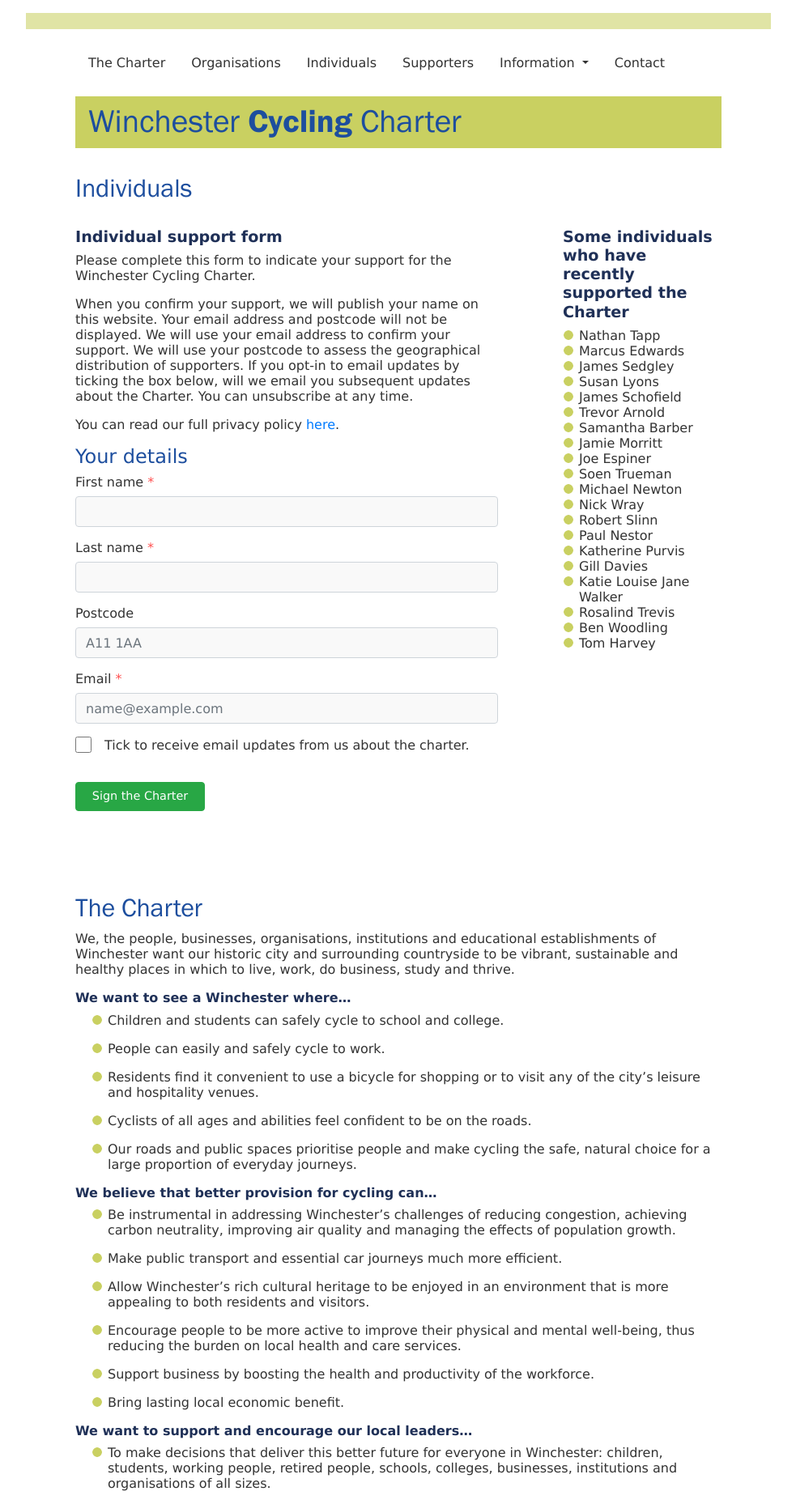
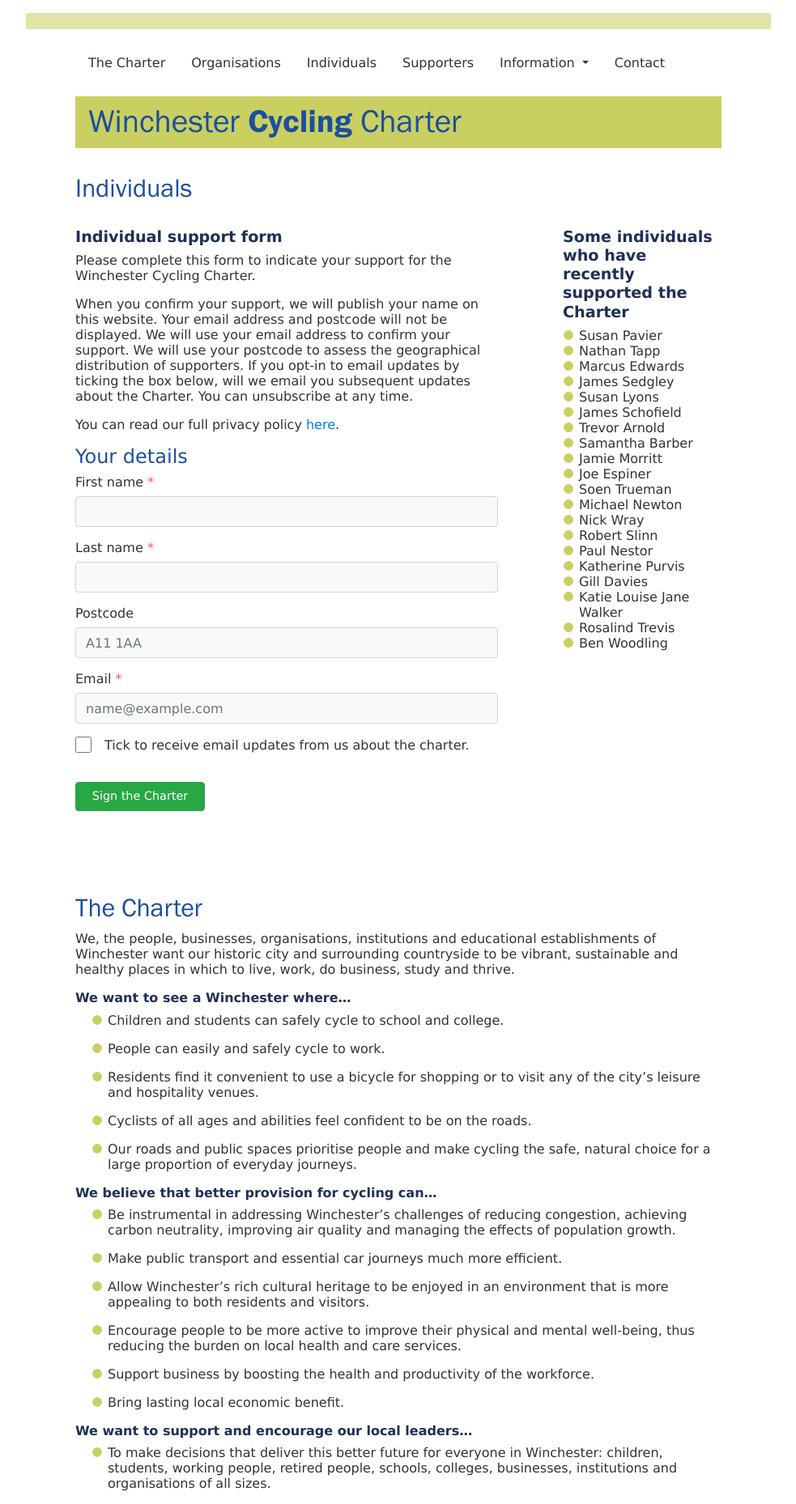
Before and after one commit to winchestercyclingcharter/winchestercyclingcharter.github.io, a Jekyll site: the page built from ind-page.md, in a window 1280 px wide. Shown: the whole page at 81% size, without its empty margins (148-1131 px from the left). Built offline with Jekyll 4.4.1, drawn with Linux system fonts in a browser that asks for light colours; nearby versions of some CDN libraries.

Commit message:
Update people.yml
Manual update

```diff
--- a/_data/people.yml
+++ b/_data/people.yml
@@ -868,3 +868,4 @@ people:
 - { lastname: Sedgley, firstname: James, dt: 20240912-082055-588147 }
 - { lastname: Edwards, firstname: Marcus, dt: 20241130-105156-916774 }
 - { lastname: Tapp, firstname: Nathan, dt: 20241201-213408-951591 }
+- { lastname: Pavier, firstname: Susan, dt: 20250410-195928-118947 }
```
